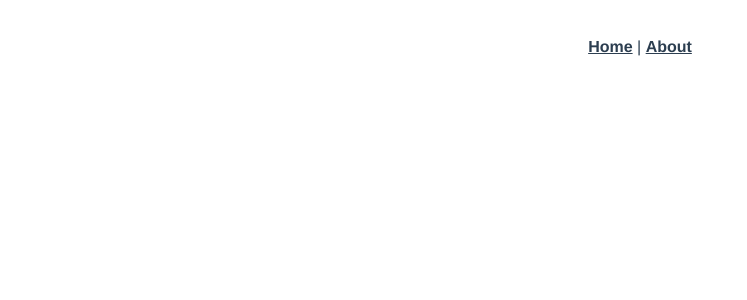
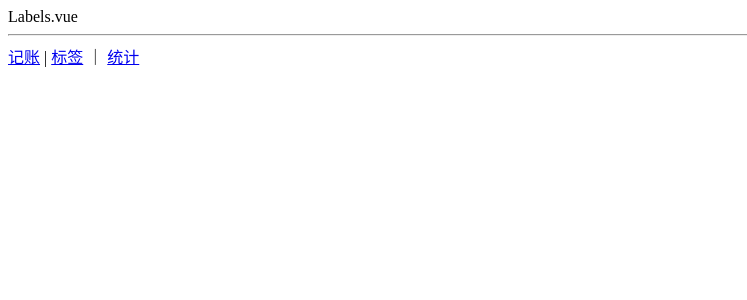
Before and after one commit to king-open/luck, a Vue app: page /#/labels in a window 1280 px wide. Shown: the top 300 px of the page, without its empty margins (0-747 px from the left). Built offline with nearby package versions, Linux system fonts and the light colour scheme.

Commit message:
创建 三个页面

```diff
--- a/src/App.vue
+++ b/src/App.vue
@@ -1,10 +1,14 @@
 <template>
-  <div id="app">
-    <div id="nav">
-      <router-link to="/">Home</router-link> |
-      <router-link to="/about">About</router-link>
+  <div>
+    <router-view/>
+    <hr/>
+    <div>
+      <router-link to="/money">记账</router-link>
+      |
+      <router-link to="/labels">标签</router-link>
+      ｜
+      <router-link to="/statistics">统计</router-link>
     </div>
-    <router-view/>
   </div>
 </template>
 
--- a/src/router/index.ts
+++ b/src/router/index.ts
@@ -1,27 +1,33 @@
-import Vue from 'vue'
-import VueRouter, { RouteConfig } from 'vue-router'
-import Home from '../views/Home.vue'
+import Vue from 'vue';
+import VueRouter, {RouteConfig} from 'vue-router';
+import Home from '../views/Home.vue';
+import Money from '@/views/Money.vue';
+import Labels from '@/views/Labels.vue';
+import Statistics from '@/views/Statistics.vue';
 
-Vue.use(VueRouter)
+Vue.use(VueRouter);
 
 const routes: Array<RouteConfig> = [
   {
     path: '/',
-    name: 'Home',
-    component: Home
+    redirect: '/money'
   },
   {
-    path: '/about',
-    name: 'About',
-    // route level code-splitting
-    // this generates a separate chunk (about.[hash].js) for this route
-    // which is lazy-loaded when the route is visited.
-    component: () => import(/* webpackChunkName: "about" */ '../views/About.vue')
+    path: '/money',
+    component: Money
+  },
+  {
+    path: '/labels',
+    component: Labels
+  },
+  {
+    path: '/statistics',
+    component: Statistics
   }
-]
+];
 
 const router = new VueRouter({
   routes
-})
+});
 
-export default router
+export default router;
--- /dev/null
+++ b/src/views/Labels.vue
@@ -0,0 +1,15 @@
+<template>
+  <div>
+    Labels.vue
+  </div>
+</template>
+
+<script>
+export default {
+  name: 'Labels'
+}
+</script>
+
+<style scoped>
+
+</style>
--- /dev/null
+++ b/src/views/Money.vue
@@ -0,0 +1,15 @@
+<template>
+<div>
+  Money.vue
+</div>
+</template>
+
+<script>
+export default {
+  name: 'Money'
+}
+</script>
+
+<style scoped>
+
+</style>
--- /dev/null
+++ b/src/views/Statistics.vue
@@ -0,0 +1,15 @@
+<template>
+  <div>
+    Statistics.vue
+  </div>
+</template>
+
+<script>
+export default {
+  name: 'Statistics'
+}
+</script>
+
+<style scoped>
+
+</style>
```
